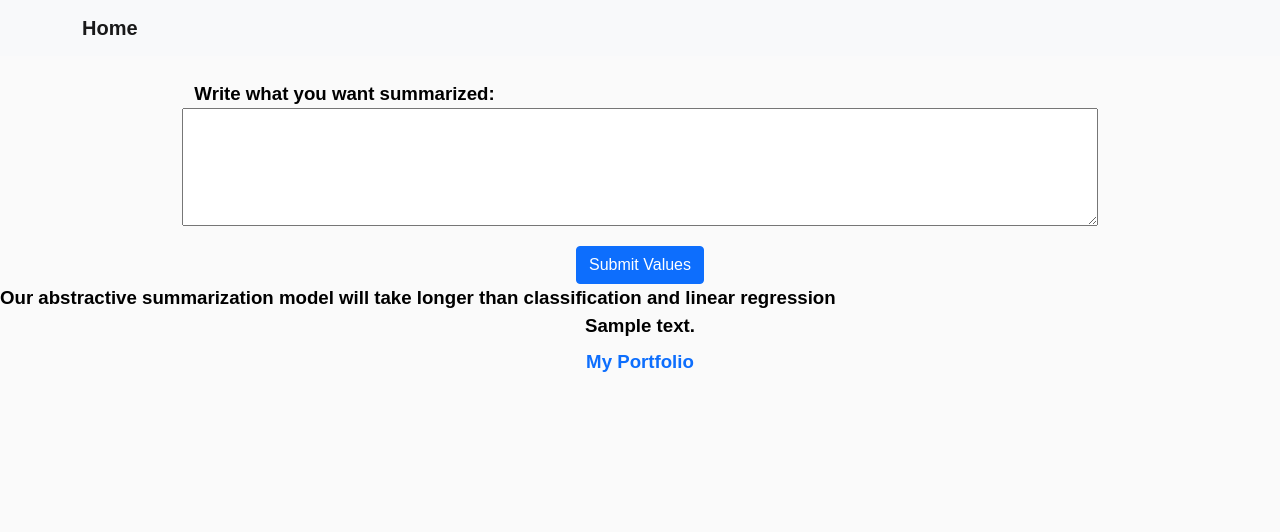
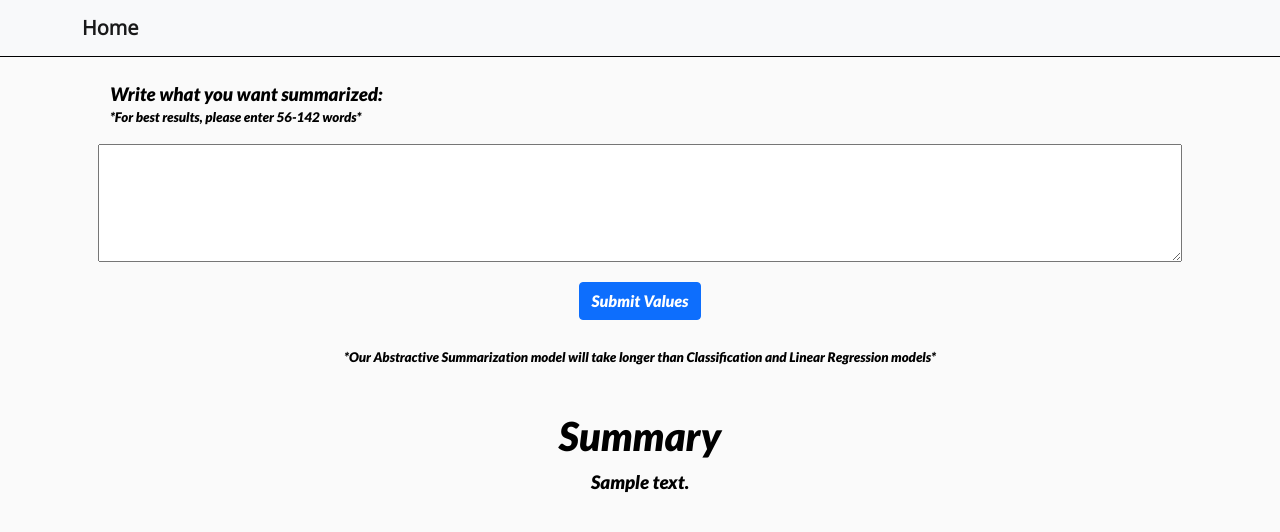
Before and after one commit to justin-curtis-lu/MachineLearningApp, a Flask app: template templates/text.html in a window 1280 px wide. Shown: the top 532 px of the page. Run offline with Flask 2, Linux system fonts and the light colour scheme; the template is opened without the code that fills it: most values are stand-ins (such as "Sample title", 1, 10 or a date in 2020); parts of the project's set-up code (start-up, migrations or seed data) failed here and were passed over; some web fonts are replaced.

Commit message:
css + ui changes
changed fonts, sizing, placing

```diff
--- a/app.py
+++ b/app.py
@@ -17,13 +17,13 @@ def home():
     return render_template('index.html')
 
 # Linear Regression
-@app.route('/LR')
-def LR():
+@app.route('/LinearRegression')
+def LinearRegression():
     return render_template('LR.html')
 
 # Predict
-@app.route('/predictLR',methods=['POST'])
-def predictLR():
+@app.route('/PredictRegression',methods=['POST'])
+def PredictRegression():
     features = [int(x) for x in request.form.values()]
     featuresList = [np.array(features)]
     label = regressionModel.predict(featuresList)
@@ -36,26 +36,27 @@ def AbstractiveSummarization():
     return render_template('text.html')
 
 # Predict
-@app.route('/predictSummarization',methods=['POST'])
-def predictSummarization():
+@app.route('/PredictSummarization',methods=['POST'])
+def PredictSummarization():
     text = request.form['summary']
-    output = summarizationModel(text)[0]['summary_text']
-    return render_template('text.html', prediction_text='Summary: $ {}'.format(output))
+    if text != "":
+        output = summarizationModel(text)[0]['summary_text']
+    return render_template('text.html', prediction_text=output)
 
 # Classification
-@app.route('/classification')
-def classification():
+@app.route('/Classification')
+def Classification():
     return render_template('class.html')
 
 # Predict
-@app.route('/predictClassification', methods=['POST'])
-def predictClassification():
+@app.route('/PredictClassification', methods=['POST'])
+def PredictClassification():
     s_length, s_width, p_length, p_width = request.form['sLength'], request.form['sWidth'],\
                                        request.form['pLength'], request.form['pWidth']
     featuresList = np.array([[s_length, s_width, p_length, p_width]])
     label = classificationModel.predict(featuresList)
     output = round(label[0], 2)
-    return render_template('class.html', prediction_text='Your flower is: $ {}'.format(output))
+    return render_template('class.html', species=output)
 
 if __name__ == "__main__":
     app.run(debug=True)
--- a/classification.py
+++ b/classification.py
@@ -9,8 +9,9 @@ X = np.array(df.iloc[:, 0:4])
 y = np.array(df.iloc[:, 4:])
 
 from sklearn.preprocessing import LabelEncoder
-le = LabelEncoder()
-y = le.fit_transform(y)
+# Transform specie names into numbers
+encodedLabel = LabelEncoder()
+y = encodedLabel.fit_transform(y)
 
 from sklearn.model_selection import train_test_split
 X_train, X_test, y_train, y_test = train_test_split(X, y, test_size=0.2)
--- a/static/main.css
+++ b/static/main.css
@@ -3,7 +3,7 @@ body {
   color: black;
   margin-top: 5rem;
   font-size: 14pt;
-  font-family: CircularStd,sans-serif;
+  font-family: 'Lato', sans-serif;
   font-weight: 700;
   margin-bottom: 5rem;
 }
@@ -25,3 +25,33 @@ h1{
 .bottomHelp{
     margin-bottom: 20px;
 }
+
+.parHelp{
+    margin: 5px;
+    margin-top: 100px;
+    margin-left: 50px;
+    margin-right: 50px;
+}
+
+.bg-light {
+  background-color: white;
+  border-bottom: 1px solid black;
+  color: black;
+  font-family: 'Open Sans', sans-serif;
+}
+
+.spacer{
+    margin-top: 60 px;
+    margin-bottom: 60 px;
+}
+
+a {
+    border-bottom: 1px;
+    color: 	black;
+    font-size: 20pt;
+
+}
+
+.smaller{
+    font-size: 10pt;
+}
--- a/templates/layout.html
+++ b/templates/layout.html
@@ -41,8 +41,5 @@
             {% endif %}
         {% endwith %}
         {% block content %}{% endblock %}
-    <footer class="container-fluid text-center">
-        <a class="nav-item nav-link" href="https://justin-curtis-lu.github.io./" target="_blank">My Portfolio</a>
-    </footer>
 </body>
 </html>
--- a/templates/text.html
+++ b/templates/text.html
@@ -1,9 +1,10 @@
 {% extends "layout.html" %}
 {% block content %}
     <div class="d-flex justify-content-center">
-        <form action="{{ url_for('predictSummarization')}}"method="post">
+        <form action="{{ url_for('PredictSummarization')}}"method="post">
             <div class="row">
                 <label for="summary">Write what you want summarized:</label>
+                <p class="smaller">*For best results, please enter 56-142 words*</p>
                 <textarea id="summary" name="summary" rows="4" cols="50">
                 </textarea>
             </div>
@@ -14,8 +15,13 @@
             </div>
         </form>
     </div>
-    Our abstractive summarization model will take longer than classification and linear regression
-    <div class = "d-flex justify-content-center">
-        {{ prediction_text }}
+    <br>
+    <div class = "text-center spacer">
+        <p class="smaller">*Our Abstractive Summarization model will take longer than Classification and Linear Regression models*</p>
+    </div>
+    <br>
+    <div class = "container restricted text-center">
+        <h1>Summary</h1>
+        <p class = "text-center"> {{ prediction_text }} </p>
     </div>
 {% endblock content %}
```
Also changed, not shown: templates/LR.html (+3 -5 lines), templates/class.html (+16 -3 lines), templates/index.html (+13 -7 lines).
